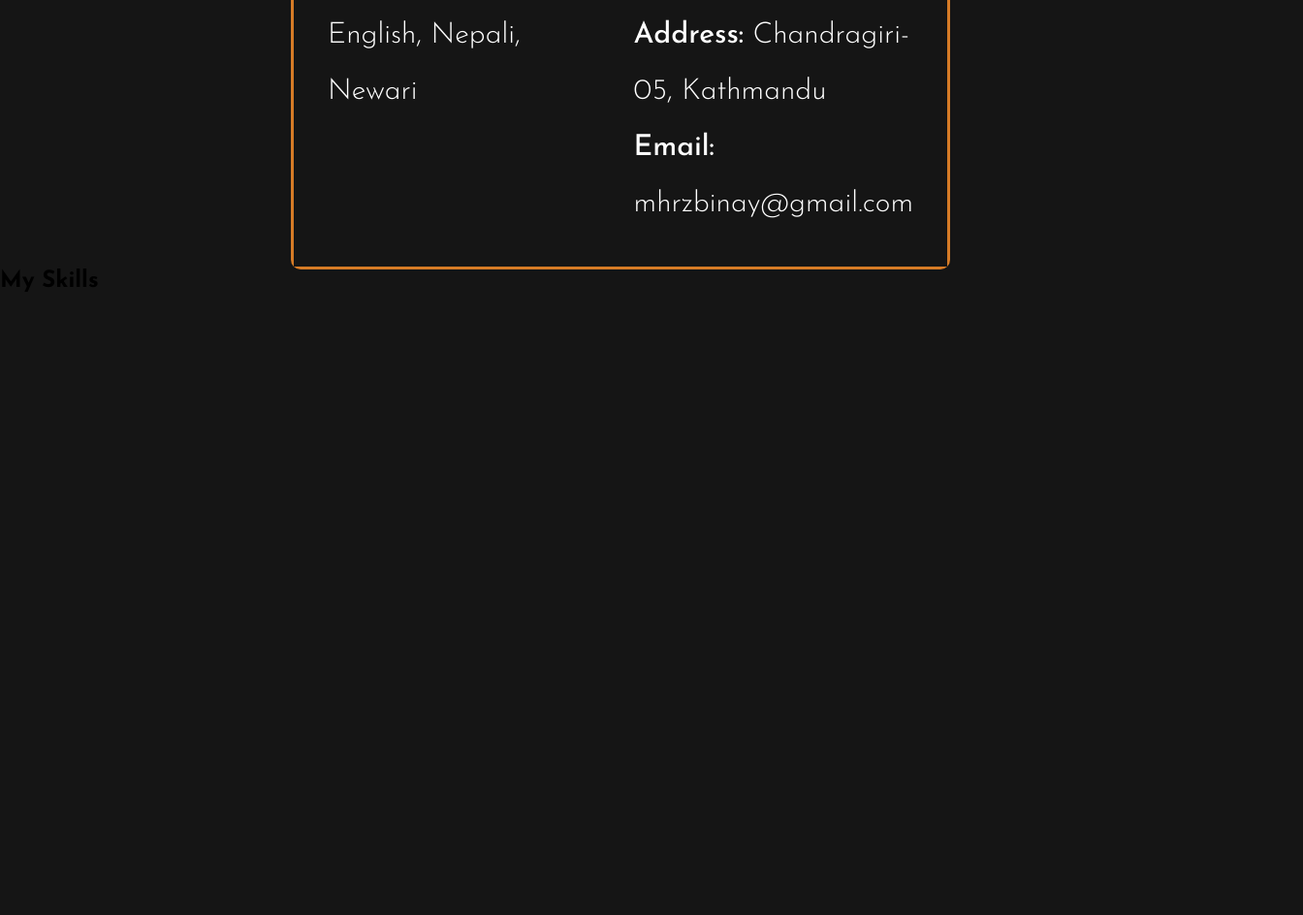
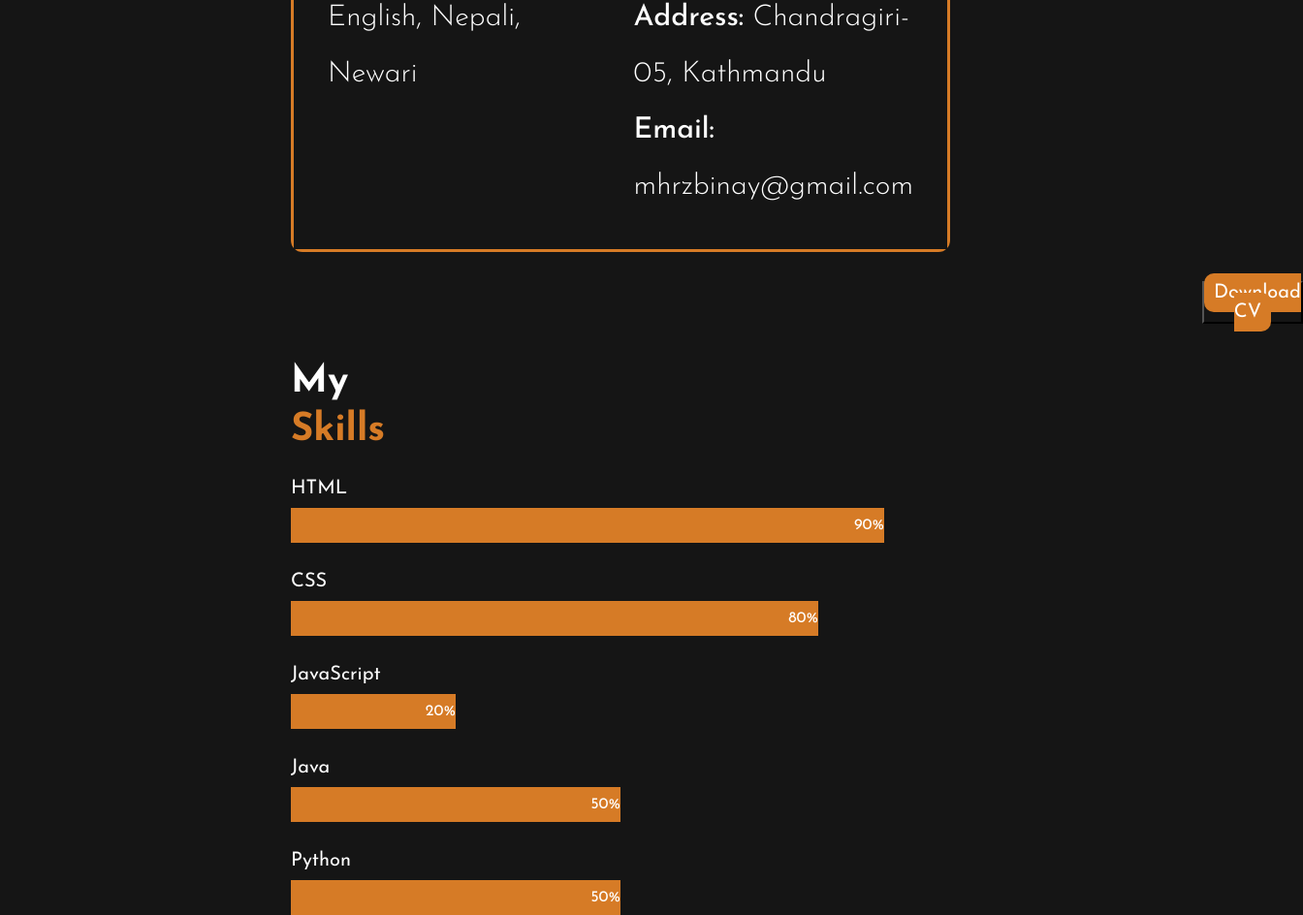
Before and after one commit to binay2914125/My-Porfolios, a plain HTML site: page My First Website/index.html in a window 1280 px wide. Shown: the part 1352-2296 px from the top of the page at 97% size, 1344 px wide, since content can reach past the window. Before the commit the page ends 1654 px from the top, so only its background shows below. Drawn offline with Linux system fonts and the light colour scheme.

Commit message:
About page completed

```diff
--- a/My First Website/index.css
+++ b/My First Website/index.css
@@ -1,15 +1,21 @@
-/*
-
-div{
-    background-color: #313438;
-}
-
-} */
 *{
     padding: 0;
     margin: 0;
     font-family: 'Josefin Sans', sans-serif;
     background-color: #151515;
+}
+
+::-webkit-scrollbar{
+    background-color:#151515;
+}
+
+::-webkit-scrollbar-thumb{
+    background:white;
+    border-radius: 3px;
+}
+
+::-webkit-scrollbar-thumb:hover {
+    background:#d67b26;
 }
 
 html {
@@ -19,14 +25,14 @@ html {
 .NavBar{
     height: 78px;
     width:100%;
-    /* background-color:aliceblue; */
+    position: fixed ;
 }
 
 nav{
     display: flex;
     align-items: center;
     justify-content: space-between;
-    padding-top: 40px;
+    padding-top: 30px;
     padding-left: 5%;
     padding-right: 5%;
 }
@@ -58,9 +64,11 @@ nav ul li a:hover{
     transition: .3s ;
 }
 
-.Home{
+#Home{
     display: flex;
-    padding: 10px 300px;
+    padding-top: 80px;
+    padding-left:300px;
+    padding-right:300px;
     justify-content: space-between;
 }
 
@@ -108,7 +116,7 @@ a:hover{
     font-size:20px;
 }
 
-#Scroll{
+#Head1{
     padding-top: 100px;
     color: white;
     padding-left: 300px;
@@ -116,6 +124,7 @@ a:hover{
 }
 
 #h2{
+    color: white;
     font-size: 40px;
     padding-bottom: 10px;
 }
@@ -125,12 +134,12 @@ a:hover{
     color: #d67b26;
 }
 
-.About1{
+.Box1{
     color:white;
     padding-top: 10px;
     margin-left: 300px;
     margin-right: 300px;
-    border-radius: 10px;
+    border-radius: 12px;
     border-style: solid;
     border-color: #d67b26;
     display: flex;
@@ -138,6 +147,7 @@ a:hover{
     font-size: 30px;
     font-weight: lighter;
     line-height: 58px;
+    margin-bottom: 30px;
 }
 
 .left{
@@ -152,3 +162,49 @@ a:hover{
     color: white;
     font-weight:500;
 }
+
+.cvbutton{
+    padding-left: 1240px;
+    margin-bottom: 40px;
+}
+.cv #cv{
+    padding: 10px;
+    text-decoration: none;
+    background-color: #d67b26;
+    border-radius: 10px;
+    font-size: 20px;
+}
+
+#cv:hover{
+    background-color: white;
+}
+
+.Head2, .Box2{
+    padding-left: 300px;
+    padding-right: 300px;
+}
+
+#data{
+    font-size: 20px;
+    padding-top: 30px;
+    color: white;
+}
+
+.container{
+    margin-top: 10px;
+    width: 100%;
+    color: white;
+}
+
+.skills {
+    text-align: right;
+    padding-top: 10px;
+    padding-bottom: 10px;
+    color: white;
+}
+
+.html {width: 90%; background-color:#d67b26;}
+.css {width: 80%; background-color:#d67b26;}
+.js {width: 25%; background-color:#d67b26;}
+.java {width: 50%; background-color:#d67b26;}
+.py {width: 50%; background-color:#d67b26;}
--- a/My First Website/index.html
+++ b/My First Website/index.html
@@ -19,8 +19,8 @@
         <nav>
             <h2 class="logo">Binay <span>Maharjan</span></h2>
             <ul>
-                <li><a href="#">Home</a></li>
-                <li><a href="#">About</a></li>
+                <li><a href="#Home">Home</a></li>
+                <li><a href="#About">About</a></li>
                 <li><a href="#">Blogs</a></li>
                 <li><a href="#">Hobbies</a></li>
                 <li><a href="#">Contact Me</a></li>
@@ -29,26 +29,29 @@
         </nav>
     </div>
 
-    <div class="Home">
+    <div id="Home">
         <div class="Content">
             <h2 id="one">Hi, this is</h2>
             <h1 id="two">Binay<span id="dot">.</span></h1>
             <p id="three">An enthusiatic Computer Science student currently pursuing Bachelor's degree at Herald College
-                Kathmandu. This is my first ever website which contains many information about me like my hobbies and
+                Kathmandu. This is my first ever website which contains many information about me like my personal
+                details, hobbies and
                 blogs. </p>
-            <p id="four"><a href="#Scroll">SCROLL FOR MORE</a></p>
+            <p id="four"><a href="#Head1">SCROLL FOR MORE</a></p>
         </div>
         <div class="Image">
             <img src="Binay.png" alt="Photo of Binay">
         </div>
     </div>
 
-    <div id="Scroll">
+
+    <div id="About">
+        <div id="Head1">
             <h2 id="h2">My</h2>
-        <h1 id="h1">Personal Details</h1>
+            <h2 id="h1">Personal Details</h2>
         </div>
 
-    <div class="About1">
+        <div class="Box1">
             <div class="left">
                 <p><span id="Bold">First Name:</span> Binay</p>
                 <p><span id="Bold">Age:</span> 20</p>
@@ -63,9 +66,46 @@
             </div>
         </div>
 
-    <div class="About 2">
-        <h2>My Skills</h2>
+        <div class="cvbutton">
+            <button class="cv"><a id="cv"
+                    href="https://drive.google.com/file/d/1FFU2fvOUT-ZLQ7OvqyH957binRb9Lpe4/view?usp=sharing"
+                    target="_blank">Download CV</a></button>
         </div>
+
+        <div class="Head2">
+            <h2 id="h2">My</h2>
+            <h2 id="h1">Skills</h2>
+        </div>
+
+        <div class="Box2">
+            <P id="data">HTML</P>
+            <div class="container">
+                <div class="skills html">90%</div>
+            </div>
+
+            <P id="data">CSS</P>
+            <div class="container">
+                <div class="skills css">80%</div>
+            </div>
+
+            <P id="data">JavaScript</P>
+            <div class="container">
+                <div class="skills js">20%</div>
+            </div>
+
+            <P id="data">Java</P>
+            <div class="container">
+                <div class="skills java">50%</div>
+            </div>
+
+            <P id="data">Python</P>
+            <div class="container">
+                <div class="skills py">50%</div>
+            </div>
+
+        </div>
+    </div>
+
 
 </body>
 
```
Lines whose indentation alone changed are shown as unchanged.
